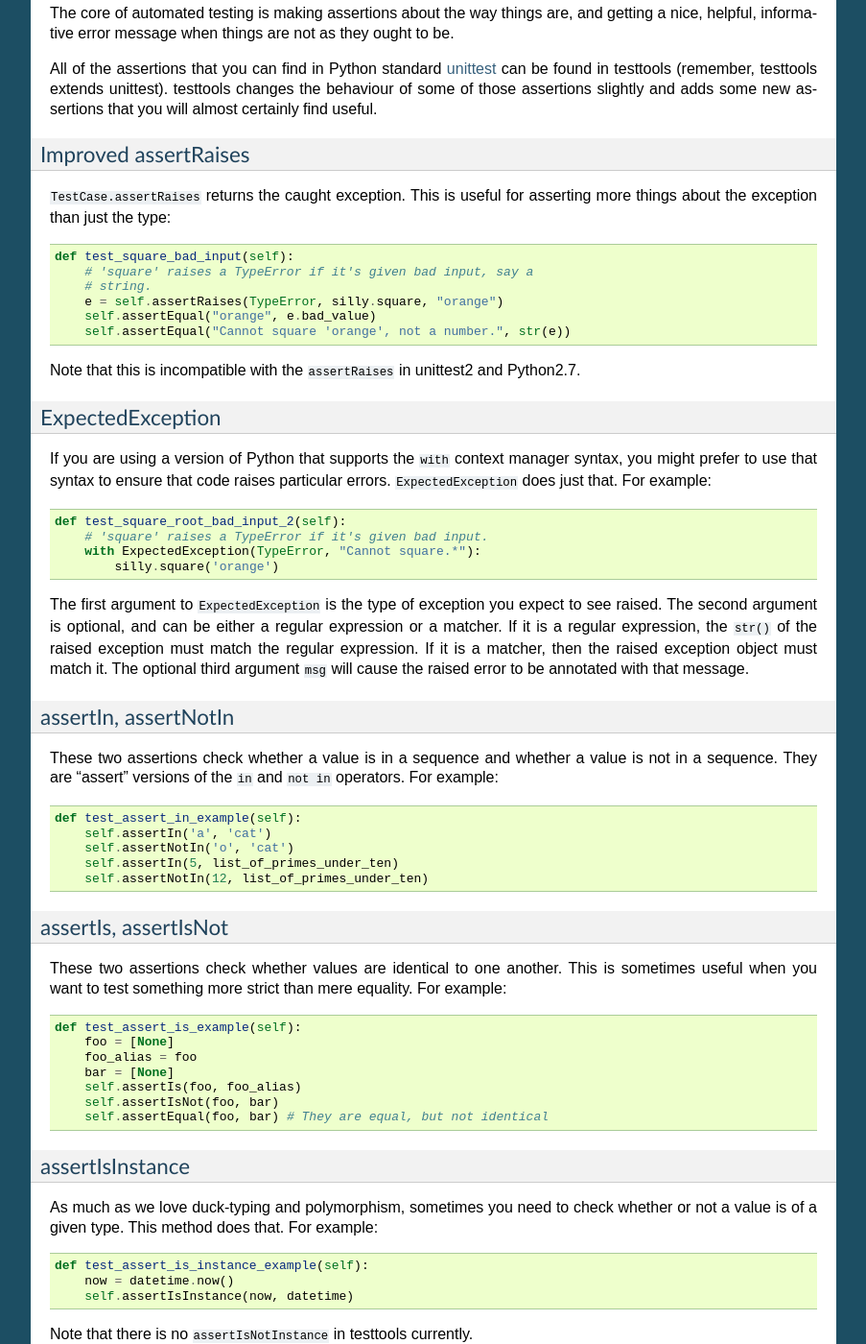
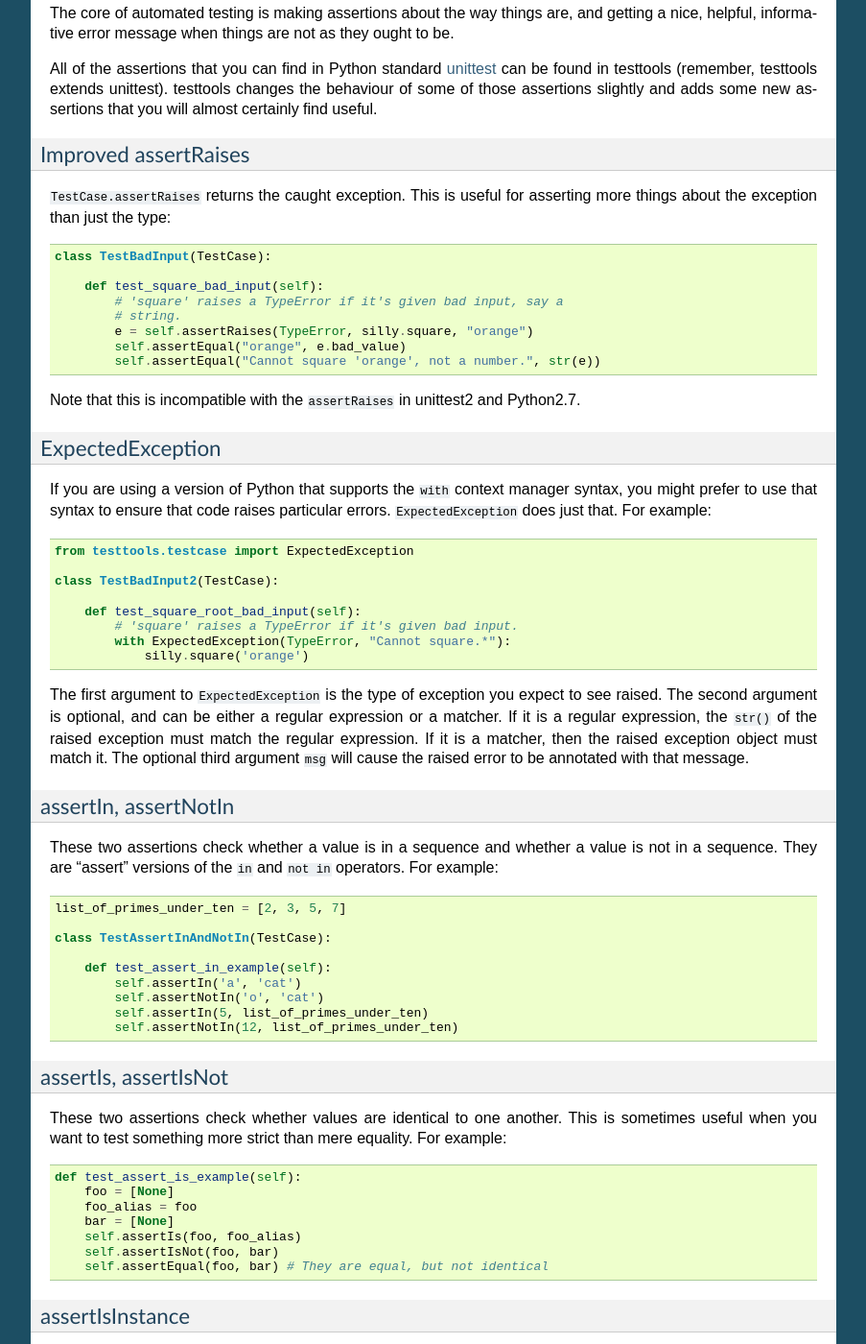
Before and after one commit to testing-cabal/testtools, a Sphinx documentation site: the page built from doc/for-test-authors.rst, in a window 1280 px wide and 1400 px high, scrolled down 2043 px. Shown: the whole window at 96% size, without its empty margins (198-1101 px from the left). Built offline with Sphinx 7.4.7, drawn with Linux system fonts in a browser that asks for light colours; pages that are not in the unit, such as notebooks, are missing from menus.

Commit message:
Start converting test author document for manuel.

```diff
--- a/doc/for-test-authors.rst
+++ b/doc/for-test-authors.rst
@@ -30,7 +30,9 @@
 The basics
 ==========
 
-Here's what a basic testtools unit tests look like::
+Here's what a basic testtools unit tests look like:
+
+.. code-block:: python
 
   from testtools import TestCase
   from myproject import silly
@@ -47,7 +49,6 @@
           # 'square' raises a TypeError if it's given bad input, say a
           # string.
           self.assertRaises(TypeError, silly.square, "orange")
-
 
 Here you have a class that inherits from ``testtools.TestCase`` and bundles
 together a bunch of related tests.  The tests themselves are methods on that
@@ -134,14 +135,18 @@
 ---------------------
 
 ``TestCase.assertRaises`` returns the caught exception.  This is useful for
-asserting more things about the exception than just the type::
+asserting more things about the exception than just the type:
 
-  def test_square_bad_input(self):
-      # 'square' raises a TypeError if it's given bad input, say a
-      # string.
-      e = self.assertRaises(TypeError, silly.square, "orange")
-      self.assertEqual("orange", e.bad_value)
-      self.assertEqual("Cannot square 'orange', not a number.", str(e))
+.. code-block:: python
+
+    class TestBadInput(TestCase):
+
+        def test_square_bad_input(self):
+            # 'square' raises a TypeError if it's given bad input, say a
+            # string.
+            e = self.assertRaises(TypeError, silly.square, "orange")
+            self.assertEqual("orange", e.bad_value)
+            self.assertEqual("Cannot square 'orange', not a number.", str(e))
 
 Note that this is incompatible with the ``assertRaises`` in unittest2 and
 Python2.7.
@@ -152,12 +157,18 @@
 
 If you are using a version of Python that supports the ``with`` context
 manager syntax, you might prefer to use that syntax to ensure that code raises
-particular errors.  ``ExpectedException`` does just that.  For example::
+particular errors.  ``ExpectedException`` does just that.  For example:
 
-  def test_square_root_bad_input_2(self):
-      # 'square' raises a TypeError if it's given bad input.
-      with ExpectedException(TypeError, "Cannot square.*"):
-          silly.square('orange')
+.. code-block:: python
+
+    from testtools.testcase import ExpectedException
+
+    class TestBadInput2(TestCase):
+
+        def test_square_root_bad_input(self):
+            # 'square' raises a TypeError if it's given bad input.
+            with ExpectedException(TypeError, "Cannot square.*"):
+                silly.square('orange')
 
 The first argument to ``ExpectedException`` is the type of exception you
 expect to see raised.  The second argument is optional, and can be either a
@@ -172,13 +183,19 @@
 
 These two assertions check whether a value is in a sequence and whether a
 value is not in a sequence.  They are "assert" versions of the ``in`` and
-``not in`` operators.  For example::
+``not in`` operators.  For example:
 
-  def test_assert_in_example(self):
-      self.assertIn('a', 'cat')
-      self.assertNotIn('o', 'cat')
-      self.assertIn(5, list_of_primes_under_ten)
-      self.assertNotIn(12, list_of_primes_under_ten)
+.. code-block:: python
+
+    list_of_primes_under_ten = [2, 3, 5, 7]
+
+    class TestAssertInAndNotIn(TestCase):
+
+        def test_assert_in_example(self):
+            self.assertIn('a', 'cat')
+            self.assertNotIn('o', 'cat')
+            self.assertIn(5, list_of_primes_under_ten)
+            self.assertNotIn(12, list_of_primes_under_ten)
 
 
 assertIs, assertIsNot
@@ -1430,3 +1447,17 @@
 .. _Distutils: http://docs.python.org/library/distutils.html
 .. _`setup configuration`: http://docs.python.org/distutils/configfile.html
 .. _broken: http://chipaca.com/post/3210673069/hasattr-17-less-harmful
+
+.. invisible-code-block: python
+
+    from unittest.loader import TestLoader
+    from unittest.runner import TextTestRunner
+    from unittest.suite import TestSuite
+
+    suite = TestSuite()
+    suite.addTests(TestLoader().loadTestsFromTestCase(TestSillySquare))
+    suite.addTests(TestLoader().loadTestsFromTestCase(TestBadInput))
+    suite.addTests(TestLoader().loadTestsFromTestCase(TestBadInput2))
+    suite.addTests(TestLoader().loadTestsFromTestCase(TestAssertInAndNotIn))
+    result = TextTestRunner().run(suite)
+    assert result.wasSuccessful()
```
